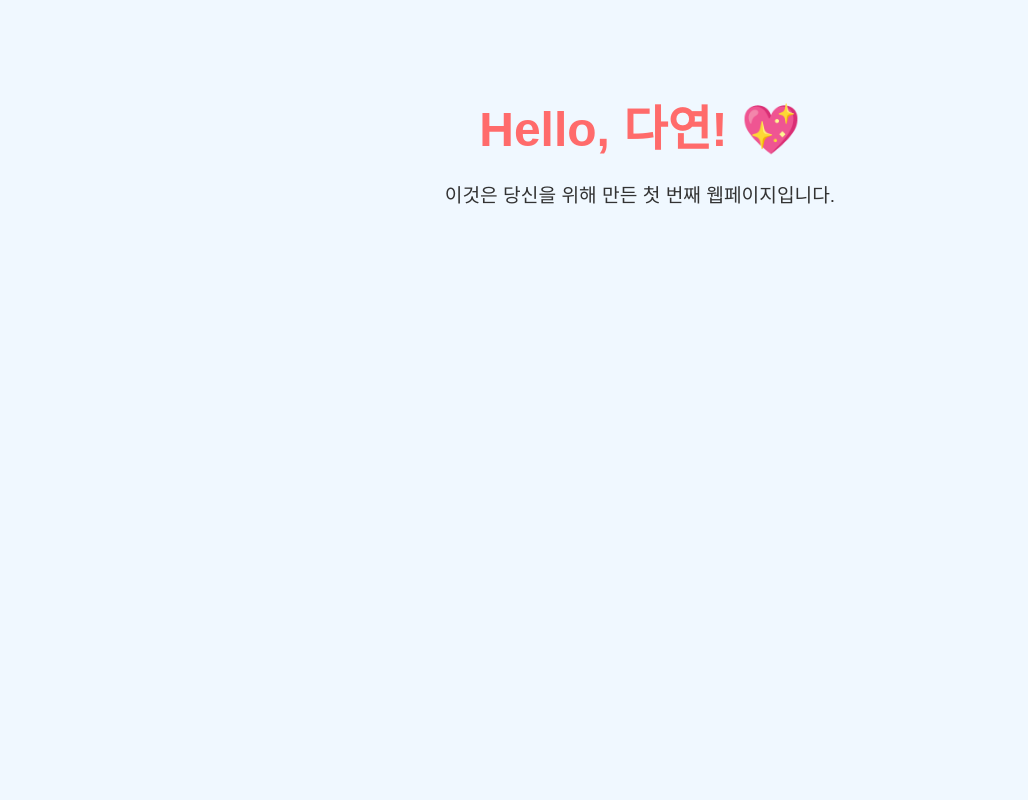
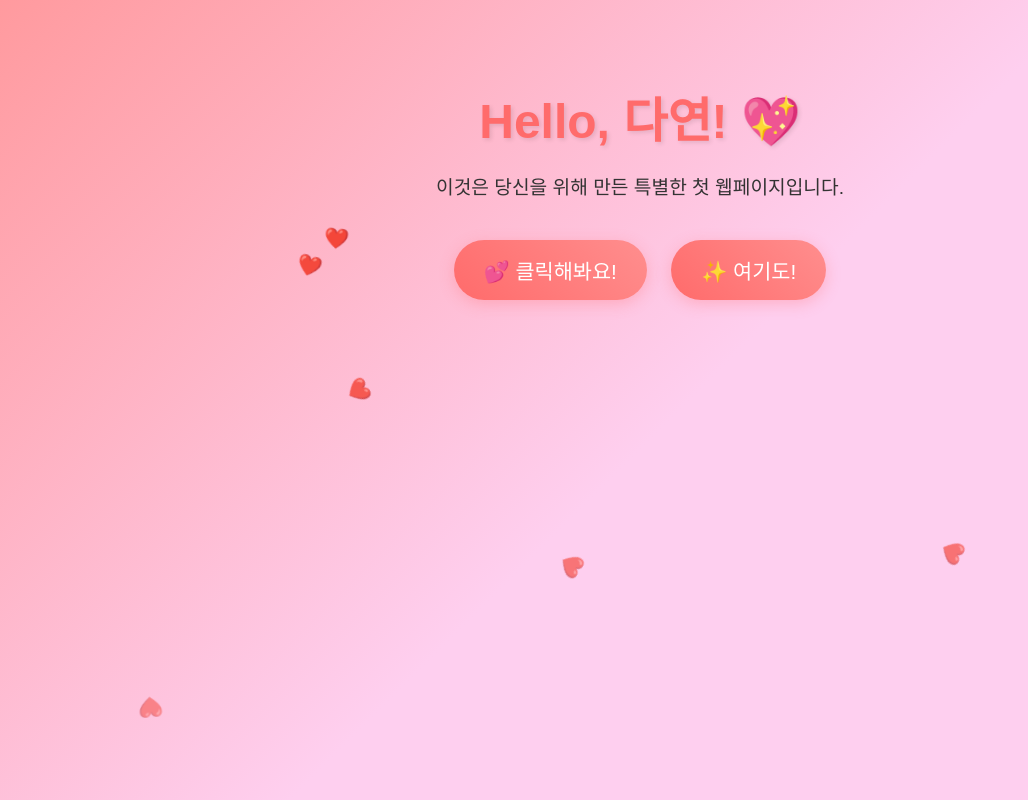
Before and after one commit to Jiyoung-Lee-95/JY-website, a plain HTML site: page index.html in a window 1280 px wide. Shown: the top 800 px of the page, without its empty margins (0-1028 px from the left). Drawn offline with Linux system fonts and the light colour scheme.

Commit message:
Update_250916

```diff
--- a/index.html
+++ b/index.html
@@ -9,21 +9,142 @@
             font-family: Arial, sans-serif;
             text-align: center;
             padding: 50px;
-            background-color: #f0f8ff;
+            background: linear-gradient(135deg, #ff9a9e, #fecfef, #fecfef);
+            min-height: 100vh;
+            margin: 0;
+            overflow-x: hidden;
+            position: relative;
         }
+
         h1 {
             color: #ff6b6b;
             font-size: 3em;
             margin-bottom: 20px;
+            text-shadow: 2px 2px 4px rgba(0,0,0,0.1);
         }
+
         p {
             color: #333;
             font-size: 1.2em;
+            margin-bottom: 30px;
+        }
+
+        .love-button {
+            background: linear-gradient(45deg, #ff6b6b, #ff8e8e);
+            color: white;
+            border: none;
+            padding: 15px 30px;
+            font-size: 1.3em;
+            border-radius: 50px;
+            cursor: pointer;
+            box-shadow: 0 4px 15px rgba(255, 107, 107, 0.3);
+            transition: all 0.3s ease;
+            margin: 10px;
+        }
+
+        .love-button:hover {
+            transform: translateY(-3px);
+            box-shadow: 0 6px 20px rgba(255, 107, 107, 0.4);
+        }
+
+        .secret-message {
+            display: none;
+            background: rgba(255, 255, 255, 0.9);
+            padding: 20px;
+            border-radius: 20px;
+            box-shadow: 0 10px 30px rgba(0,0,0,0.1);
+            max-width: 400px;
+            margin: 20px auto;
+            animation: fadeIn 0.5s ease;
+        }
+
+        @keyframes fadeIn {
+            from { opacity: 0; transform: translateY(20px); }
+            to { opacity: 1; transform: translateY(0); }
+        }
+
+        /* 하트 떨어지는 애니메이션 */
+        .heart {
+            position: absolute;
+            color: #ff6b6b;
+            font-size: 20px;
+            animation: fall linear infinite;
+            opacity: 0.8;
+        }
+
+        @keyframes fall {
+            0% {
+                transform: translateY(-100px) rotate(0deg);
+                opacity: 1;
+            }
+            100% {
+                transform: translateY(calc(100vh + 100px)) rotate(360deg);
+                opacity: 0;
+            }
+        }
+
+        .container {
+            position: relative;
+            z-index: 10;
         }
     </style>
 </head>
 <body>
-    <h1>Hello, 다연! 💖</h1>
-    <p>이것은 당신을 위해 만든 첫 번째 웹페이지입니다.</p>
+    <div class="container">
+        <h1>Hello, 다연! 💖</h1>
+        <p>이것은 당신을 위해 만든 특별한 첫 웹페이지입니다.</p>
+
+        <button class="love-button" onclick="showMessage1()">💕 클릭해봐요!</button>
+        <button class="love-button" onclick="showMessage2()">✨ 여기도!</button>
+
+        <div id="message1" class="secret-message">
+            <h3>💝 첫 번째 메시지</h3>
+            <p>당신과 함께하는 모든 순간이 소중해요! 400일을 축하합니다</p>
+        </div>
+
+        <div id="message2" class="secret-message">
+            <h3>🌟 두 번째 메시지</h3>
+            <p>이 웹페이지처럼 우리의 사랑도 계속 발전해나가요! 🚀</p>
+        </div>
+    </div>
+
+    <script>
+        function showMessage1() {
+            const message = document.getElementById('message1');
+            message.style.display = message.style.display === 'none' || message.style.display === '' ? 'block' : 'none';
+        }
+
+        function showMessage2() {
+            const message = document.getElementById('message2');
+            message.style.display = message.style.display === 'none' || message.style.display === '' ? 'block' : 'none';
+        }
+
+        function createHeart() {
+            const heart = document.createElement('div');
+            heart.className = 'heart';
+            heart.innerHTML = '❤️';
+            heart.style.left = Math.random() * 100 + 'vw';
+            heart.style.animationDuration = (Math.random() * 3 + 2) + 's';
+            heart.style.animationDelay = Math.random() * 2 + 's';
+
+            document.body.appendChild(heart);
+
+            // 애니메이션이 끝나면 하트 제거
+            setTimeout(() => {
+                heart.remove();
+            }, 5000);
+        }
+
+        // 페이지 로드 시 하트가 계속 떨어지게 하기
+        window.onload = function() {
+            // 첫 번째 하트들
+            for (let i = 0; i < 8; i++) {
+                setTimeout(createHeart, i * 500);
+            }
+
+            // 3초마다 새로운 하트 생성
+            setInterval(createHeart, 3000);
+        }
+    </script>
 </body>
 </html>
```
